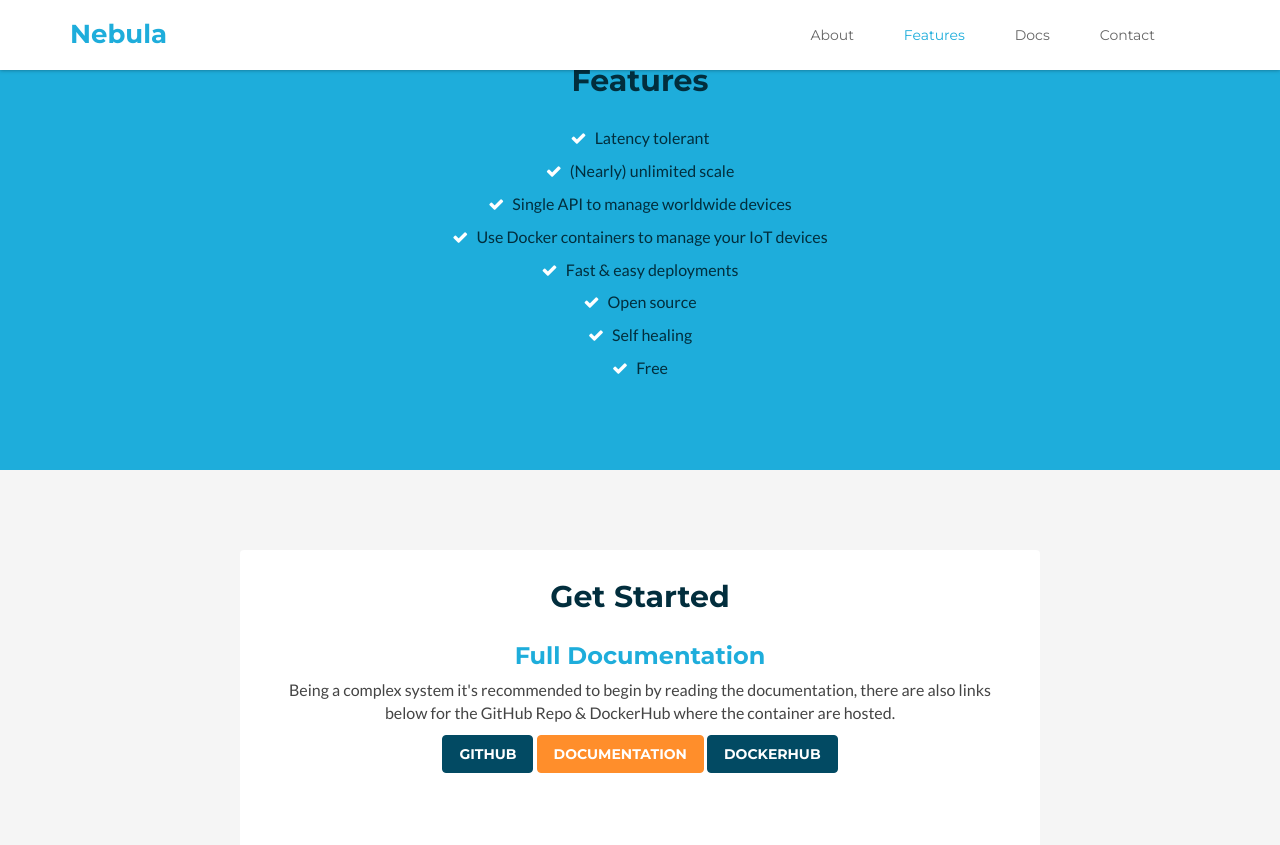
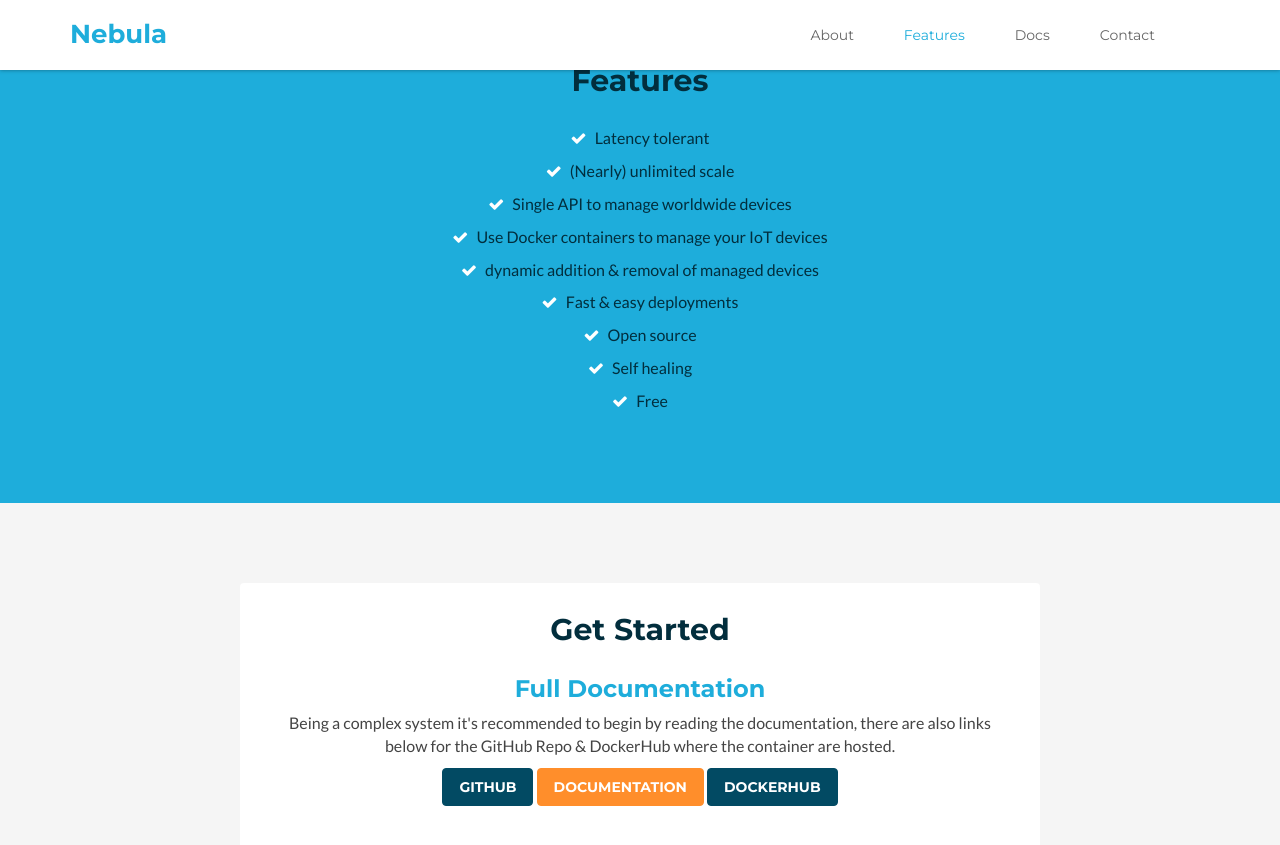
Before and after one commit to nebula-orchestrator/nebula-orchestrator.github.io, a Jekyll site: the page built from index.html, in a window 1280 px wide and 900 px high, scrolled down 1369 px. Shown: the top 845 px of the window. Built offline with Jekyll 4.4.1, drawn with Linux system fonts in a browser that asks for light colours.

Commit message:
adding dynamic add\remove devices to features list

```diff
--- a/_includes/features.html
+++ b/_includes/features.html
@@ -7,6 +7,7 @@
                 <li><i class="fa fa-check"></i> (Nearly) unlimited scale</li>
                 <li><i class="fa fa-check"></i> Single API to manage worldwide devices</li>
                 <li><i class="fa fa-check"></i> Use Docker containers to manage your IoT devices</li>
+                <li><i class="fa fa-check"></i> dynamic addition & removal of managed devices</li>
                 <li><i class="fa fa-check"></i> Fast & easy deployments</li>
                 <li><i class="fa fa-check"></i> Open source</li>
                 <li><i class="fa fa-check"></i> Self healing</li>
```
